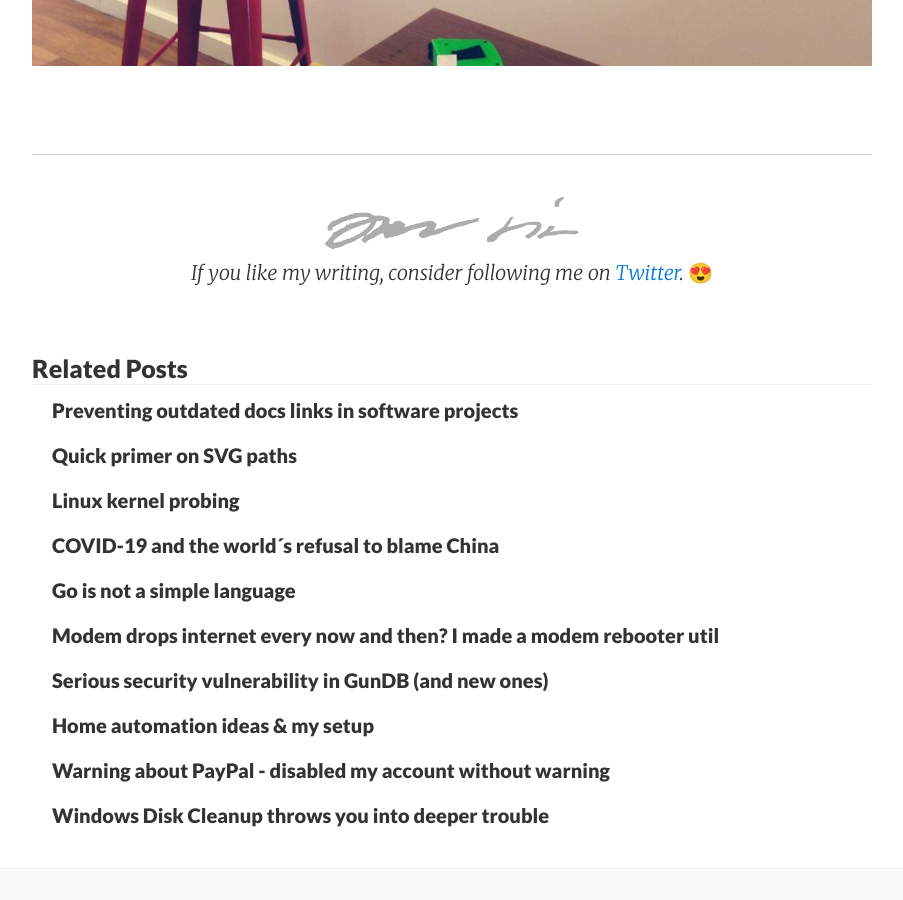
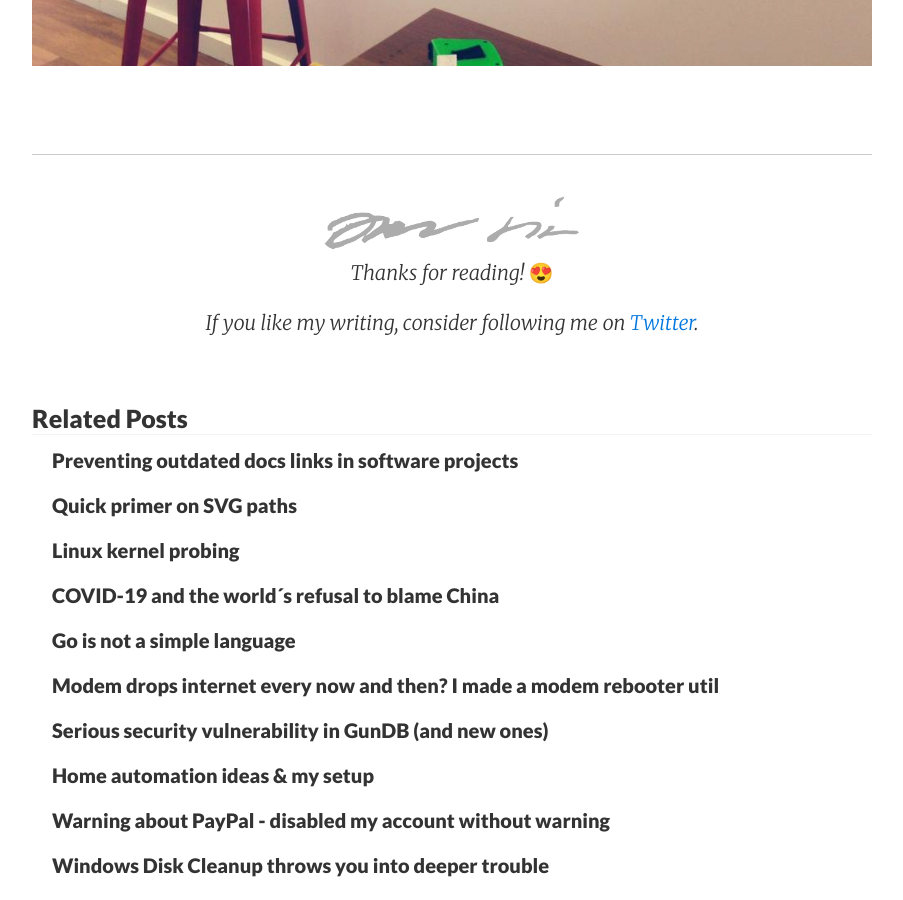
Before and after one commit to joonas-fi/joonas.fi, a Jekyll site: the page built from blog/_posts/2013/2013-01-26-experiment-fail-learn-repeat.md, in a window 1280 px wide and 900 px high, scrolled down 1249 px. Shown: the whole window, without its empty margins (188-1091 px from the left). Built offline with Jekyll 4.4.1, drawn with Linux system fonts in a browser that asks for light colours; nearby versions of some CDN libraries; comment, search, counter and statistics services are not loaded.

Commit message:
add "Thanks for reading!" to post footer

```diff
--- a/blog/_includes/post_footer.html
+++ b/blog/_includes/post_footer.html
@@ -1,7 +1,8 @@
 <div class="py2 post-footer">
 	<hr />
   <img src="{{ site.baseurl }}/signature.png" alt="signature" style="height: 55px;" />
+  <p>Thanks for reading! <span style="font-style: normal;">😍</span></p>
   <p>
-    If you like my writing, consider following me on <a href="https://twitter.com/{{ site.twitter_username }}">Twitter</a>. <span style="font-style: normal;">😍</span>
+    If you like my writing, consider following me on <a href="https://twitter.com/{{ site.twitter_username }}">Twitter</a>.
   </p>
 </div>
```
